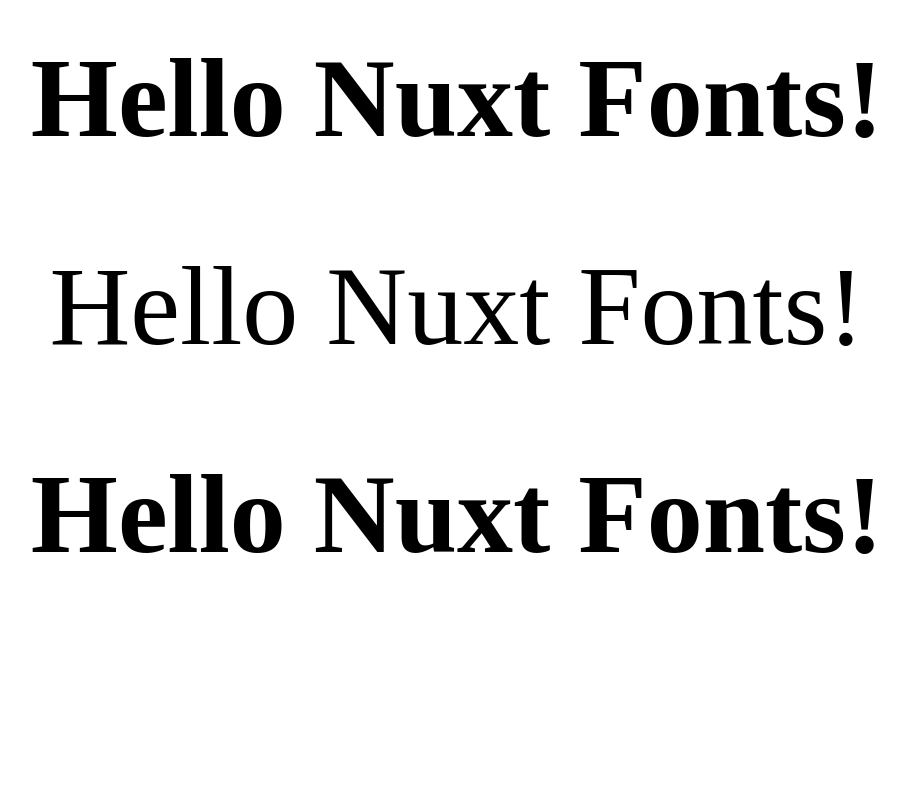
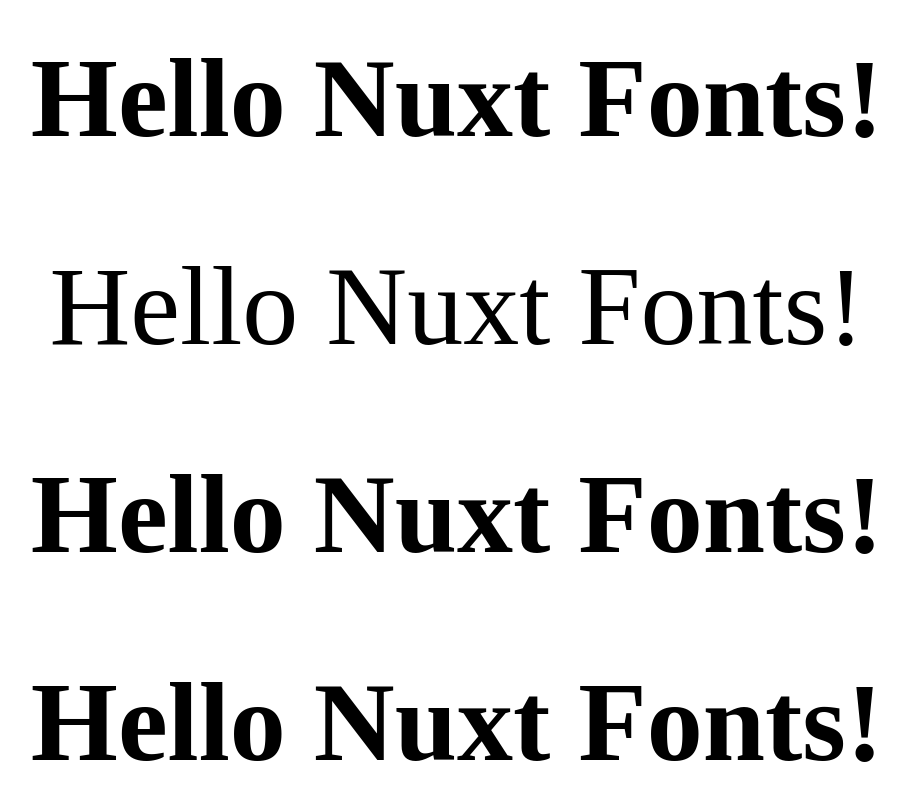
Before and after one commit to ZTL-UwU/fonts-repro, a Nuxt app: page / in a window 1280 px wide. Shown: the part 1066-1866 px from the top of the page, without its empty margins (183-1088 px from the left). Before the commit the page ends 1664 px from the top, so only its background shows below. Built offline with nearby package versions, Linux system fonts and the light colour scheme.

Commit message:
800>
Signed-off-by: ZTL-UwU <zhangtianli2006@163.com>

```diff
--- a/app.vue
+++ b/app.vue
@@ -23,6 +23,9 @@
   <h1 class="font-black">
     Hello Nuxt Fonts!
   </h1>
+  <h1 class="font-extrabold">
+    Hello Nuxt Fonts!
+  </h1>
 </template>
 
 <style scoped>
```
